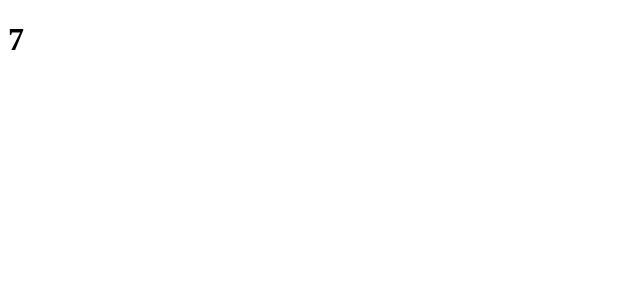
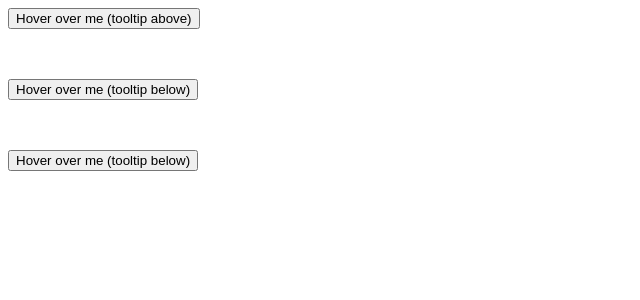
Before and after one commit to Carefree-happy/s-react, a React (Create React App) app: page / in a window 1280 px wide. Shown: the top 300 px of the page, without its empty margins (0-640 px from the left). Built offline with nearby package versions, Linux system fonts and the light colour scheme.

Commit message:
useLayoutEffect: Measuring layout before the browser repaints the screen

```diff
--- a/src/HookTest/UseExampleTest.js
+++ b/src/HookTest/UseExampleTest.js
@@ -1,14 +1,112 @@
-import { useEffect, useRef, useState } from "react";
+import { useEffect, useLayoutEffect, useRef, useState } from "react";
+import { createPortal } from 'react-dom';
 
 export function UseExampleTest() {
-    const [count, setCount] = useState(0);
+    return (
+        <div>
+            <ButtonWithTooltip
+                tooltipContent={
+                    <div>
+                        This tooltip does not fit above the button.
+                        <br />
+                        This is why it's displayed below instead!
+                    </div>
+                }
+            >
+                Hover over me (tooltip above)
+            </ButtonWithTooltip>
+            <div style={{ height: 50 }} />
+            <ButtonWithTooltip
+                tooltipContent={<div>This tooltip fits above the button</div>}
+            >
+                Hover over me (tooltip below)
+            </ButtonWithTooltip>
+            <div style={{ height: 50 }} />
+            <ButtonWithTooltip
+                tooltipContent={<div>This tooltip fits above the button</div>}
+            >
+                Hover over me (tooltip below)
+            </ButtonWithTooltip>
+        </div>
+    );
+}
 
-  useEffect(() => {
-    const intervalId = setInterval(() => {
-      setCount(c => c + 1); // ✅ Pass a state updater
-    }, 1000);
-    return () => clearInterval(intervalId);
-  }, []); // ✅ Now count is not a dependency
+function ButtonWithTooltip({ tooltipContent, ...rest }) {
+    const [targetRect, setTargetRect] = useState(null);
+    const buttonRef = useRef(null);
+    return (
+        <>
+            <button
+                {...rest}
+                ref={buttonRef}
+                onPointerEnter={() => {
+                    const rect = buttonRef.current.getBoundingClientRect();
+                    setTargetRect({
+                        left: rect.left,
+                        top: rect.top,
+                        right: rect.right,
+                        bottom: rect.bottom,
+                    });
+                }}
+                onPointerLeave={() => {
+                    setTargetRect(null);
+                }}
+            />
+            {targetRect !== null && (
+                <Tooltip targetRect={targetRect}>{tooltipContent}</Tooltip>
+            )}
+        </>
+    );
+}
 
-  return <h1>{count}</h1>;
+function Tooltip({ children, targetRect }) {
+    const ref = useRef(null);
+    const [tooltipHeight, setTooltipHeight] = useState(0);
+
+    let now = performance.now();
+    while (performance.now() - now < 500) {
+      // Do nothing for a bit...
+    }
+    // 仅仅替换 useEffect 或者 useLayoutEffect
+    useLayoutEffect(() => {
+        const { height } = ref.current.getBoundingClientRect();
+        setTooltipHeight(height);
+        console.log("Measured tooltip height: " + height);
+    }, []);
+
+    let tooltipX = 0;
+    let tooltipY = 0;
+    if (targetRect !== null) {
+        tooltipX = targetRect.left;
+        tooltipY = targetRect.top - tooltipHeight;
+        if (tooltipY < 0) {
+            // It doesn't fit above, so place below.
+            tooltipY = targetRect.bottom;
+        }
+    }
+
+    return createPortal(
+        <TooltipContainer x={tooltipX} y={tooltipY} contentRef={ref}>
+            {children}
+        </TooltipContainer>,
+        document.body
+    );
 }
+
+function TooltipContainer({ children, x, y, contentRef }) {
+    return (
+        <div
+            style={{
+                position: "absolute",
+                pointerEvents: "none",
+                left: 0,
+                top: 0,
+                transform: `translate3d(${x}px, ${y}px, 0)`,
+            }}
+        >
+            <div ref={contentRef} className="tooltip">
+                {children}
+            </div>
+        </div>
+    );
+}
```
